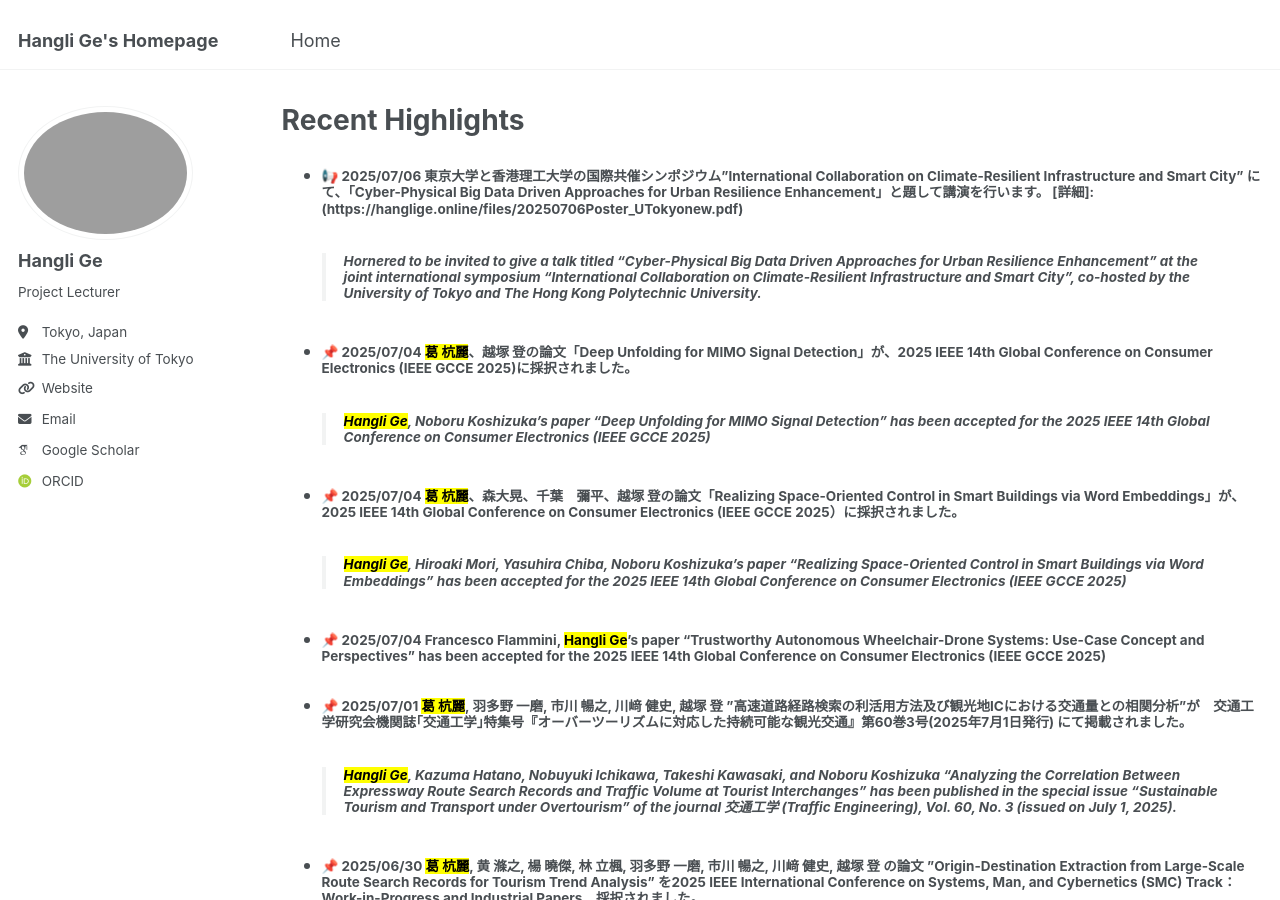
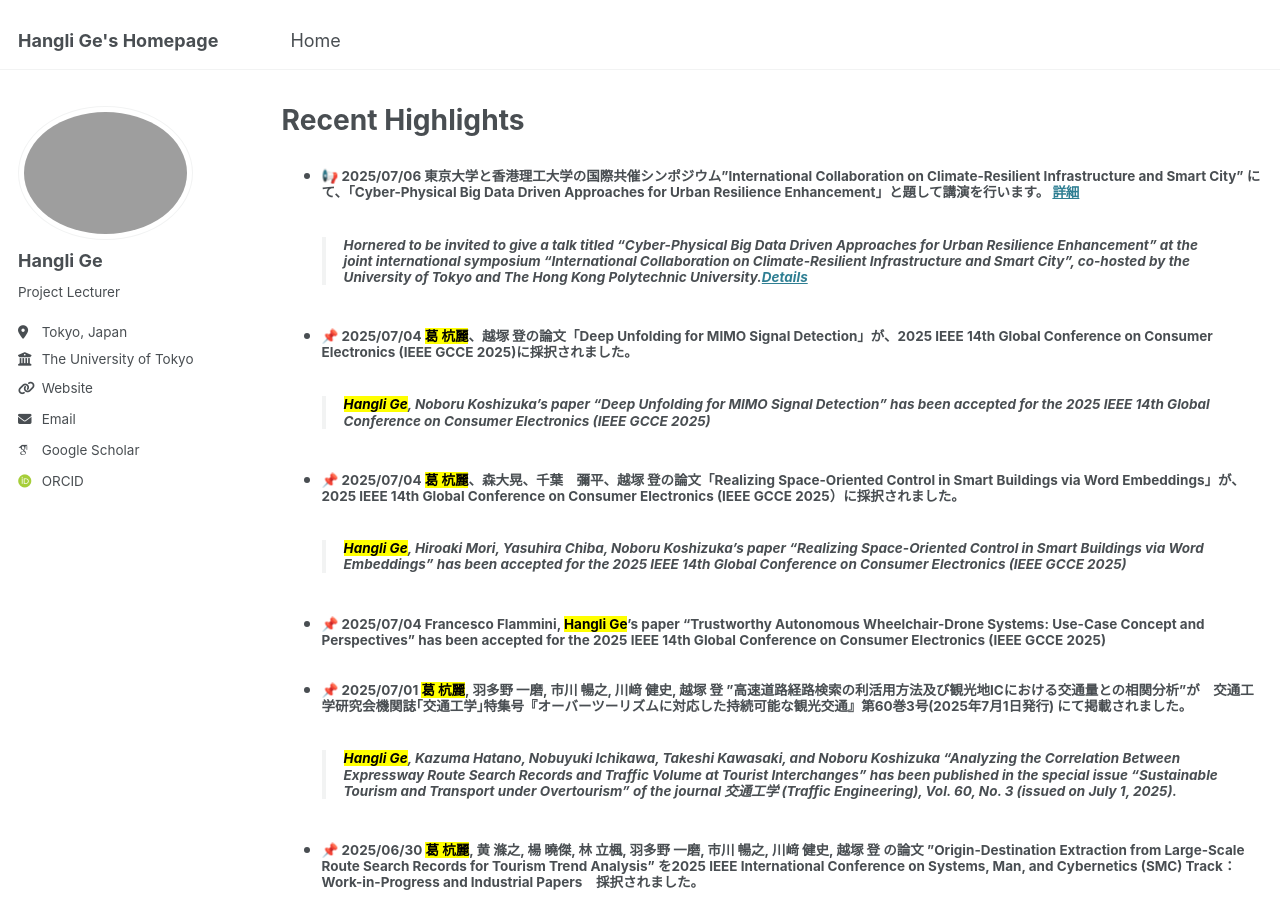
Before and after one commit to christie888/christie888.github.io, a Jekyll site: the page built from _pages/post.md, in a window 1280 px wide and 900 px high. Built offline with Jekyll 4.4.1, drawn with Linux system fonts in a browser that asks for light colours; some web fonts are replaced.

Commit message:
Update post.md

```diff
--- a/_pages/post.md
+++ b/_pages/post.md
@@ -5,8 +5,8 @@
 ---
 
 
-* #####  📢 2025/07/06 東京大学と香港理工大学の国際共催シンポジウム"International Collaboration on Climate-Resilient Infrastructure and Smart City" にて、「Cyber-Physical Big Data Driven Approaches for Urban Resilience Enhancement」と題して講演を行います。 [詳細]:(https://hanglige.online/files/20250706Poster_UTokyonew.pdf)
- > ###### Hornered to be invited to give a talk titled "Cyber-Physical Big Data Driven Approaches for Urban Resilience Enhancement" at the joint international symposium "International Collaboration on Climate-Resilient Infrastructure and Smart City", co-hosted by the University of Tokyo and The Hong Kong Polytechnic University.
+* #####  📢 2025/07/06 東京大学と香港理工大学の国際共催シンポジウム"International Collaboration on Climate-Resilient Infrastructure and Smart City" にて、「Cyber-Physical Big Data Driven Approaches for Urban Resilience Enhancement」と題して講演を行います。 [詳細](https://hanglige.online/files/20250706Poster_UTokyonew.pdf)
+  > ###### Hornered to be invited to give a talk titled "Cyber-Physical Big Data Driven Approaches for Urban Resilience Enhancement" at the joint international symposium "International Collaboration on Climate-Resilient Infrastructure and Smart City", co-hosted by the University of Tokyo and The Hong Kong Polytechnic University.[Details](https://hanglige.online/files/20250706Poster_UTokyonew.pdf)
 * #####  📌 2025/07/04 <mark>葛 杭麗</mark>、越塚 登の論文「Deep Unfolding for MIMO Signal Detection」が、2025 IEEE 14th Global Conference on Consumer Electronics (IEEE GCCE 2025)に採択されました。
   > ###### <mark>Hangli Ge</mark>, Noboru Koshizuka’s paper “Deep Unfolding for MIMO Signal Detection" has been accepted for the 2025 IEEE 14th Global Conference on Consumer Electronics (IEEE GCCE 2025)
 * #####  📌 2025/07/04 <mark>葛 杭麗</mark>、森大晃、千葉　彌平、越塚 登の論文「Realizing Space-Oriented Control in Smart Buildings via Word Embeddings」が、2025 IEEE 14th Global Conference on Consumer Electronics (IEEE GCCE 2025）に採択されました。
```
